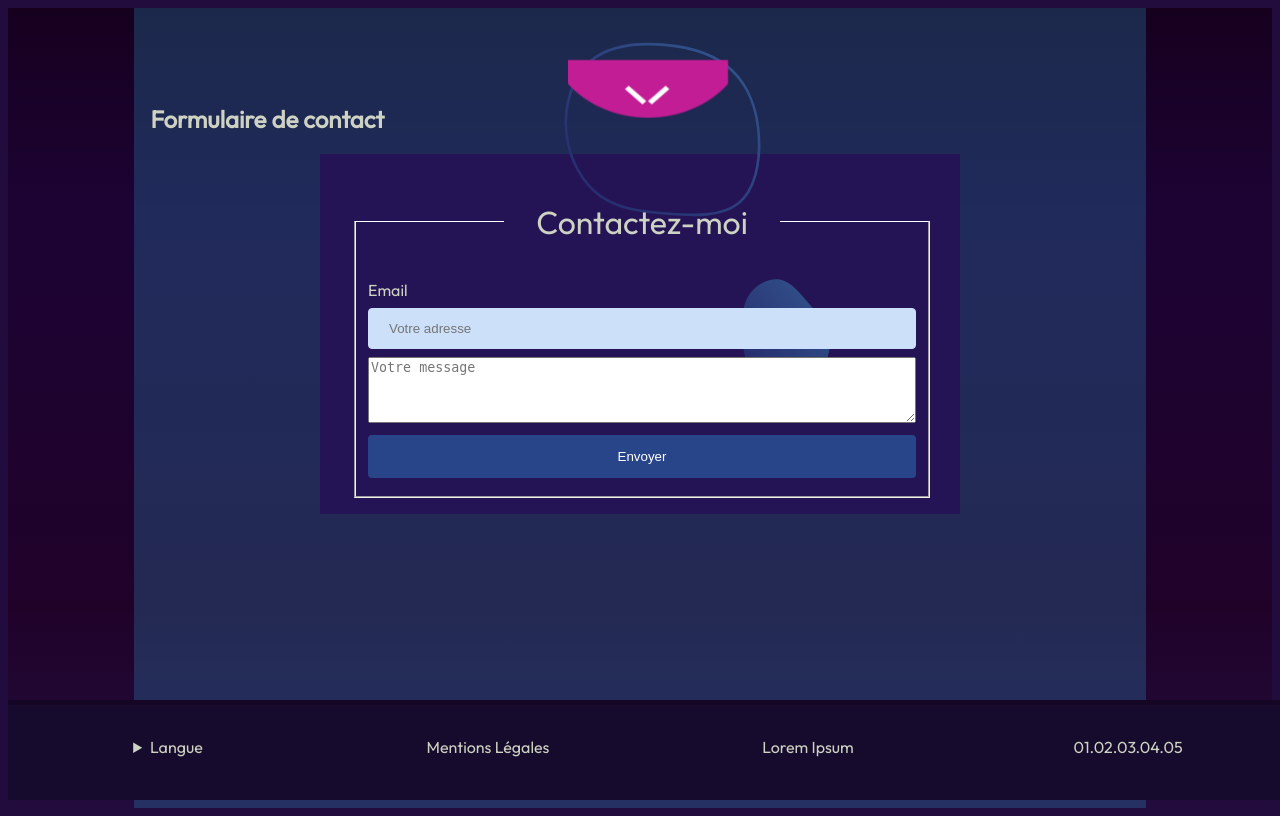
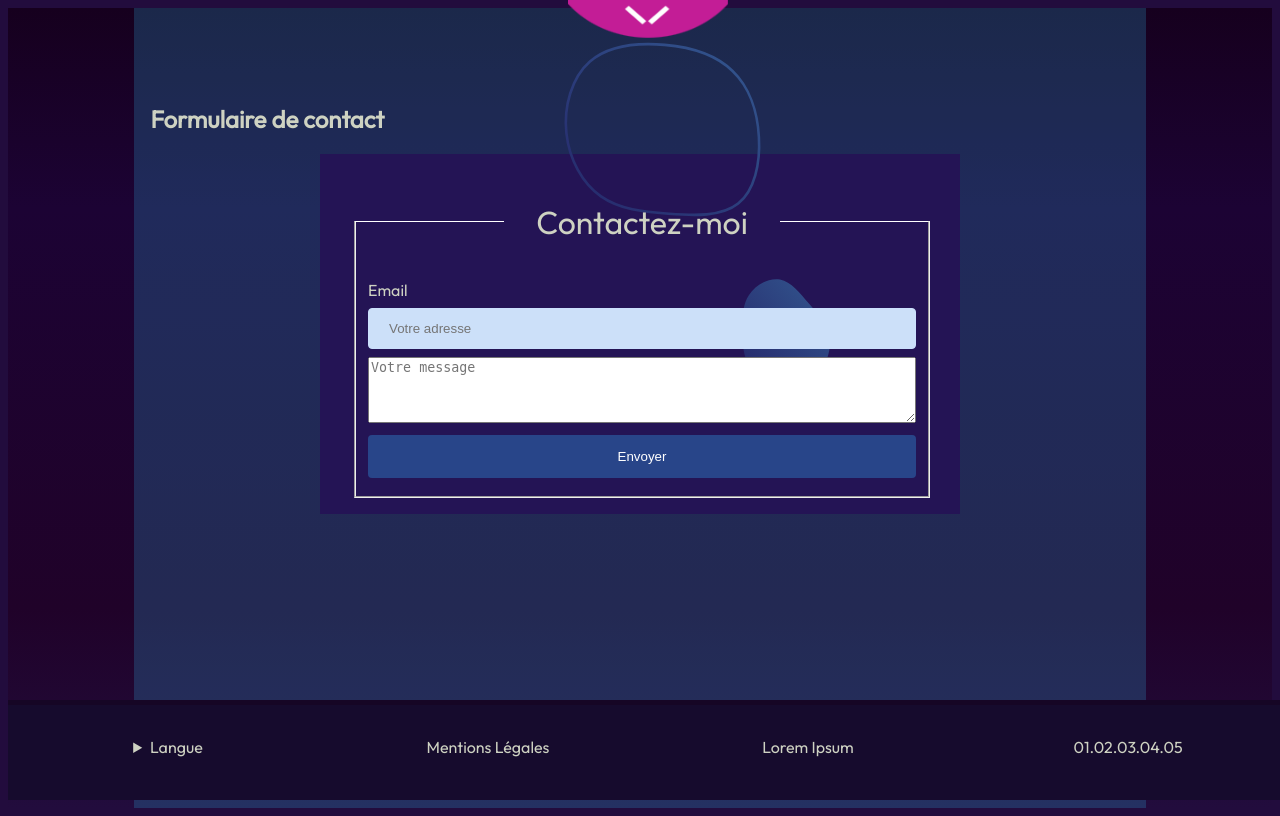
Before and after one commit to Poyopote/portfolio, a PHP site: page /page/contact.html in a window 1280 px wide. Run offline with PHP 8.4, Linux system fonts and the light colour scheme; some libraries are stand-ins or nearby versions.

Commit message:
Update contact.css

```diff
--- a/Portfolio/css/contact.css
+++ b/Portfolio/css/contact.css
@@ -5,7 +5,7 @@ main{
   padding: 1em;
   position: relative;
 }
-section{
+main section{
   margin-top: 10vh;
 }
 
```
